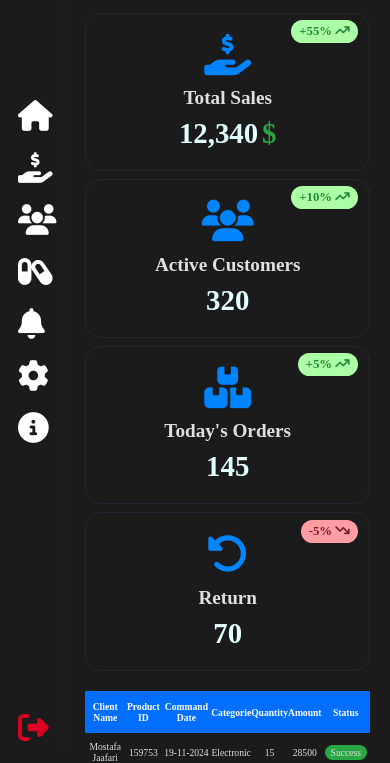
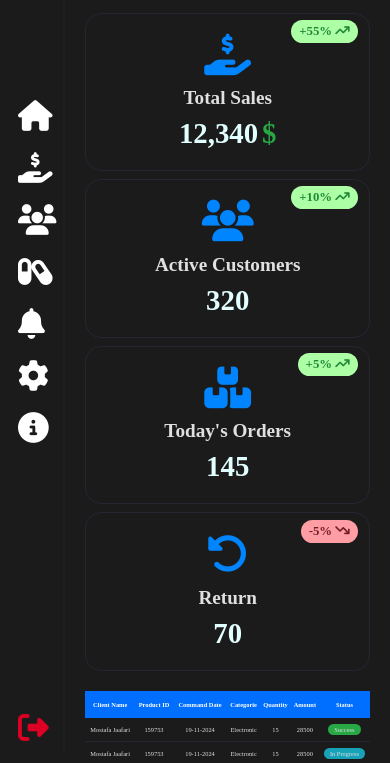
Before and after one commit to mostafa-jaafari/Dashboard, a plain HTML site: page index.html in a window 390 px wide. Shown: the part 90-853 px from the top of the page. Drawn offline with Linux system fonts and the light colour scheme; a web font is replaced by a local one.

Commit message:
minimize the font size in small screen

```diff
--- a/Style.css
+++ b/Style.css
@@ -239,7 +239,7 @@ li{
     }
     .Data-Table table tr th,
     .Data-Table table tr td{
-        font-size: 0.6em;
+        font-size: 0.4em;
     }
     .Data-Table table tbody tr .Rejected span,
     .Data-Table table tbody tr .Pending span,
```
